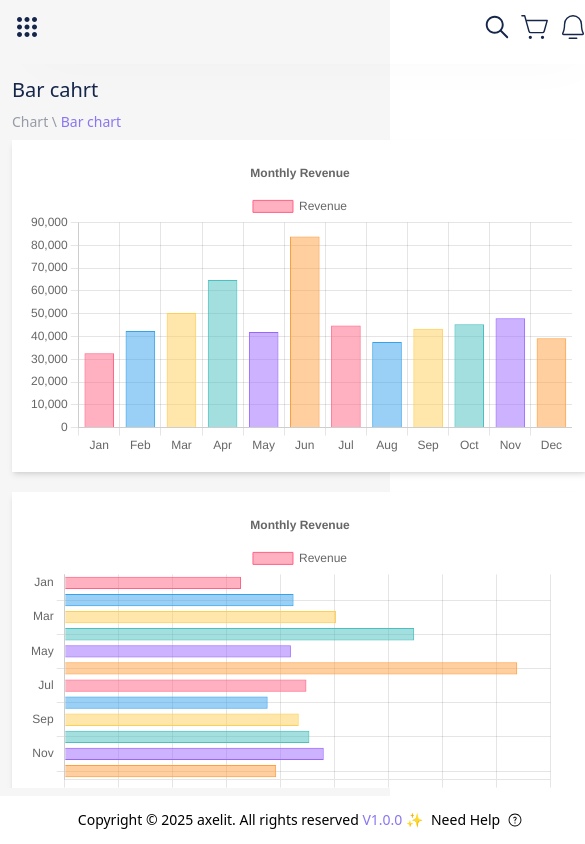
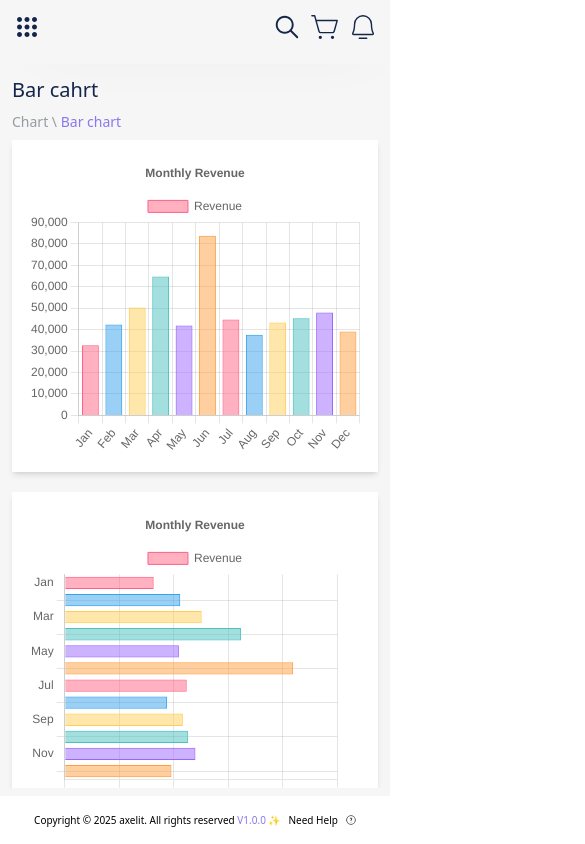
Before and after one commit to teajhaney/dashboard-app, a React (Vite) app: page /bar-chart in a window 390 px wide. Shown: the whole page, 585 px wide, since content can reach past the window. Built offline with nearby package versions, Linux system fonts and the light colour scheme.

Commit message:
Update DataTable component styles for improved layout and scrolling behavior

```diff
--- a/src/components/Footer.tsx
+++ b/src/components/Footer.tsx
@@ -2,7 +2,7 @@ import { GoQuestion } from "react-icons/go";
 
 const Footer = () => {
   return (
-    <div className="bg-bgColor mt-2 h-12 flex justify-center items-center sm:justify-between gap-2 px-2 text-sm">
+    <div className="bg-bgColor mt-2 h-12 flex justify-center items-center sm:justify-between gap-2 px-2 text-[10px] sm:text-sm">
       <h1>
         Copyright © 2025 axelit. All rights reserved{" "}
         <span className="text-primary"> V1.0.0</span> ✨
--- a/src/pages/BarChart.tsx
+++ b/src/pages/BarChart.tsx
@@ -112,13 +112,13 @@ const BarChart = () => {
         </NavLink>
       </h1>
       <div className="flex flex-col  gap-5   items-center justify-center">
-        <div className="bg-white shadow-md w-full max-w-xl lg:max-w-4xl p-4">
+        <div className="bg-white shadow-md w-full max-w-xl lg:max-w-4xl  p-4">
           <div className="relative w-full h-[300px] md:h-[400px]">
             <Bar data={data} options={options} />
           </div>
         </div>
-        <div className="bg-white shadow-md w-full max-w-xl lg:max-w-4xl p-4">
-          <div className="relative w-full h-[300px] md:h-[400px] flex">
+        <div className="bg-white shadow-md w-full max-w-xl lg:max-w-4xl  p-4">
+          <div className="relative w-full h-[300px] md:h-[400px]">
             <Bar data={dataY} options={optionsY} />
           </div>
         </div>
--- a/src/pages/BasicTable.tsx
+++ b/src/pages/BasicTable.tsx
@@ -69,7 +69,7 @@ const BasicTable = () => {
     "px-6 py-3 text-left text-sm font-medium text-textColor";
   const tBodyStyles: string = "px-6 py-4 text-sm text-gray";
   return (
-    <div className="p-5 flex flex-col gap-5">
+    <div className="min-h-screen flex flex-col p-5 gap-5">
       <div className="flex flex-col gap-2">
         <h1 className="text-textColor text-xl">Basic Table</h1>
         <h1 className="text-gray/50 text-sm">
@@ -95,9 +95,9 @@ const BasicTable = () => {
           />
         </div>
       </div>
-      <div className="overflow-x-auto ">
+      <div className="overflow-y-auto ">
         {displayedCustomer.length === 0 ? (
-          <div className="flex justify-center">
+          <div className=" justify-center">
             {" "}
             <h1 className="text-center text-primary">No data available</h1>
           </div>
--- a/src/pages/DataTable.tsx
+++ b/src/pages/DataTable.tsx
@@ -72,7 +72,7 @@ const DataTable = () => {
     "px-6 py-3 text-left text-sm font-bold text-textColor";
   const tBodyStyles: string = "px-6 py-4 text-[16px] text-gray";
   return (
-    <div className="p-5 flex flex-col gap-5">
+    <div className="min-h-screen flex flex-col p-5 gap-5">
       <div className="flex flex-col gap-2">
         <h1 className="text-textColor text-xl">Data Table</h1>
         <h1 className="text-gray/50 text-sm">
@@ -98,7 +98,7 @@ const DataTable = () => {
           />
         </div>
       </div>
-      <div className="overflow-x-auto bg-bgColor rounded-lg py-10  ">
+      <div className="overflow-y-auto bg-bgColor rounded-lg py-10  ">
         <div className="px-6 text-xl">Default Data table</div>
         {displayedStaff.length === 0 ? (
           <div className="flex justify-center">
```
